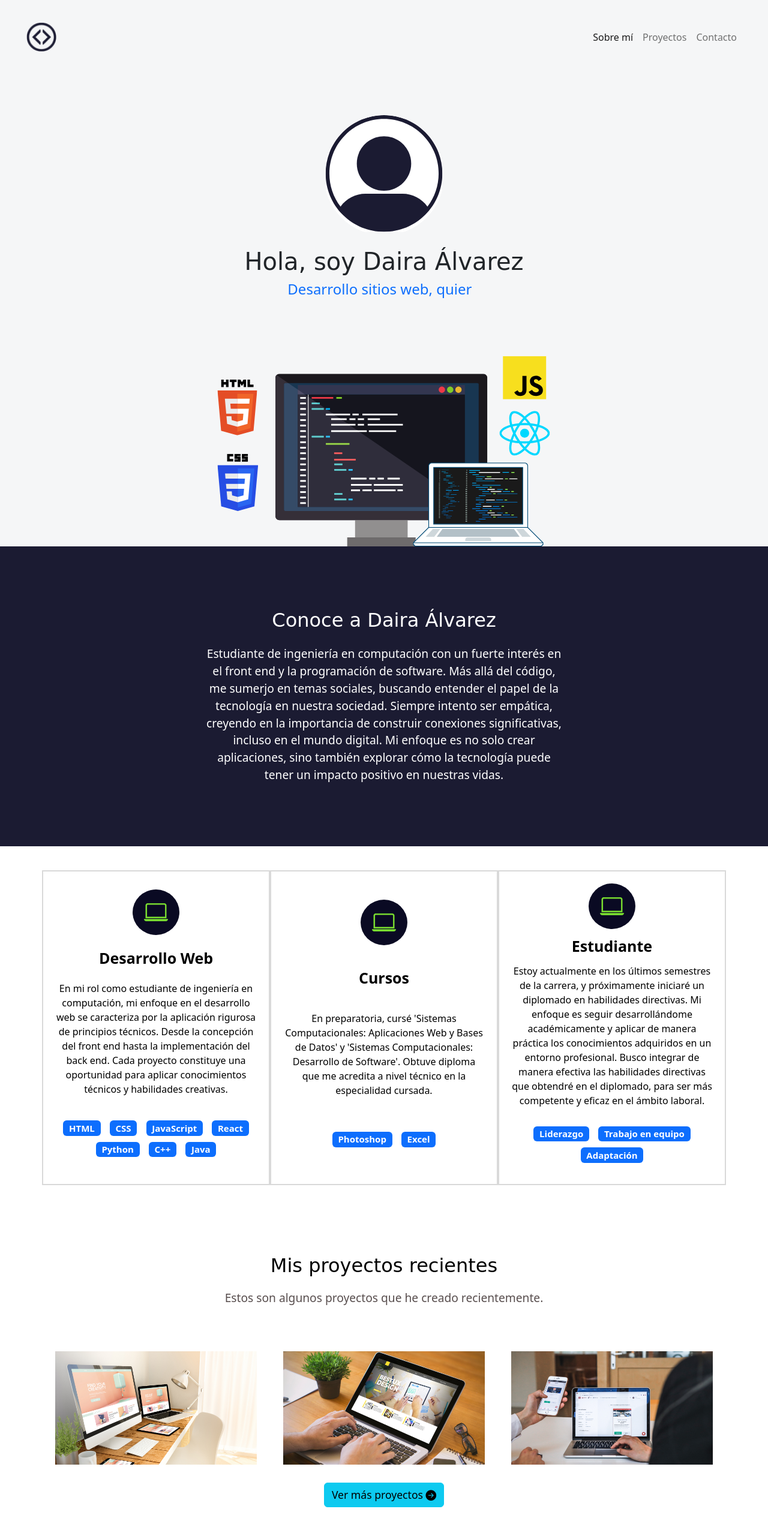
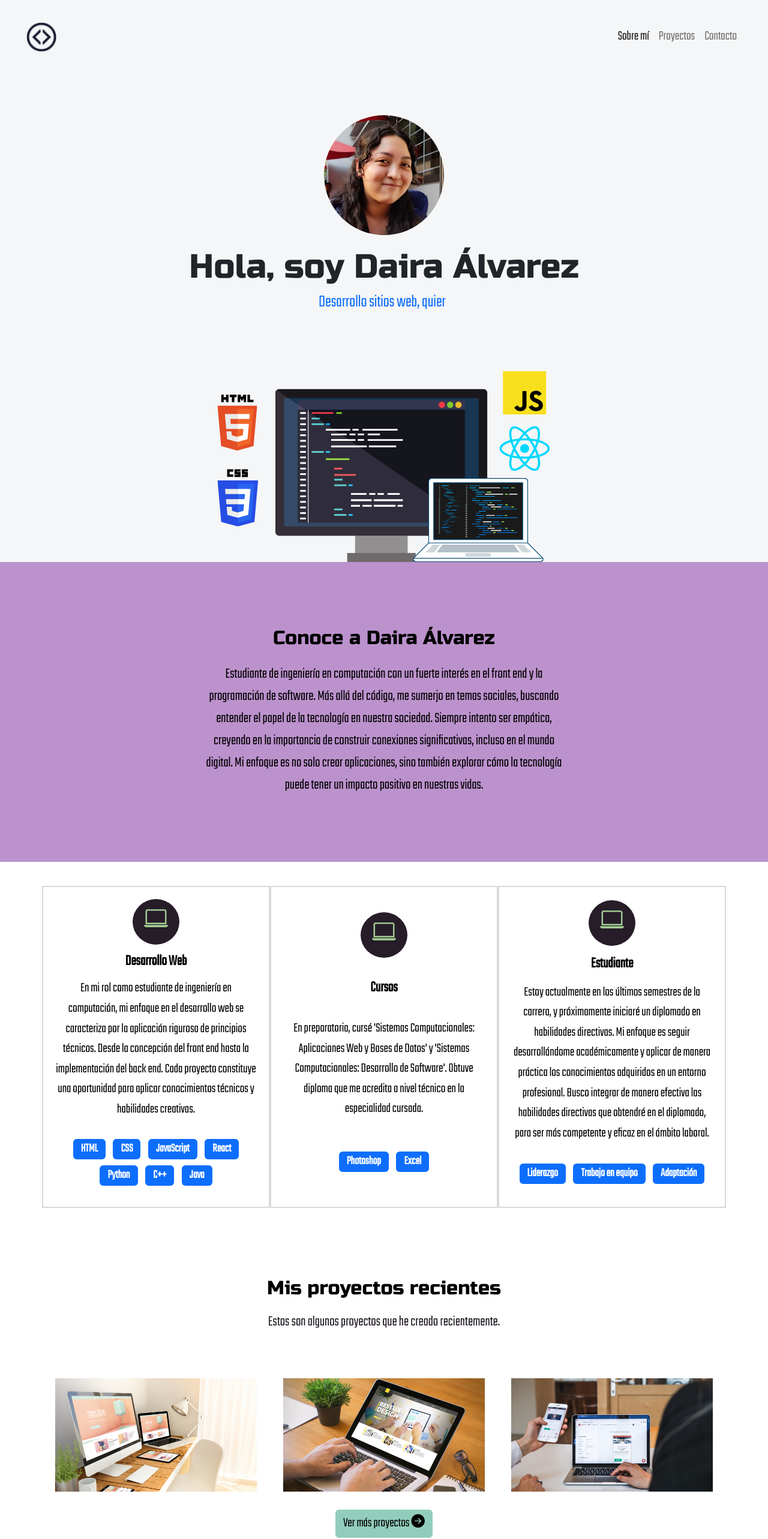
Before and after one commit to DairaA-AlvarezSolano/Portafolio, a plain HTML site: page index.html in a window 1280 px wide. Shown: the top 2566 px of the page at 60% size. Drawn offline with nearby package versions, Linux system fonts and the light colour scheme; a web font is replaced by a local one.

Commit message:
V2.
Se modificaron colores, tipografía y links.

Falta modificar ícono e imágenes

```diff
--- a/index.html
+++ b/index.html
@@ -25,7 +25,16 @@
   <link
     href="https://fonts.googleapis.com/css2?family=Quicksand:wght@500&family=Rubik+Dirt&family=Share+Tech+Mono&display=swap"
     rel="stylesheet">
-</head>
+    <!-- Fuentes personalizadas -->
+    <link rel="preconnect" href="https://fonts.googleapis.com">
+    <link rel="preconnect" href="https://fonts.googleapis.com">
+    <link rel="preconnect" href="https://fonts.gstatic.com" crossorigin>
+    <link href="https://fonts.googleapis.com/css2?family=Russo+One&display=swap" rel="stylesheet">
+    <link rel="preconnect" href="https://fonts.googleapis.com">
+    <link rel="preconnect" href="https://fonts.gstatic.com" crossorigin>
+    <link href="https://fonts.googleapis.com/css2?family=Teko:wght@300&display=swap" rel="stylesheet">
+
+  </head>
 
 <body>
   <!-- Barra de navegacion -->
@@ -47,7 +56,7 @@
             <a class="nav-link" href="#proyectos">Proyectos</a>
           </li>
           <li class="nav-item">
-            <a class="nav-link" href="#contacto">Contacto</a>
+            <a class="nav-link" href="#Contacto">Contacto</a>
           </li>
         </ul>
       </div>
@@ -57,8 +66,8 @@
   <!-- Seccion Hero -->
   <section class="hero align-items-stretch">
     <div class="hero-principal d-flex flex-column justify-content-center align-items-center">
-      <img class="hero-imagen-desarrollador rounded-circle" src="imagenes/desarrollador-ejemplo.svg"
-        alt="Foto de Jane Doe">
+      <img class="hero-imagen-desarrollador rounded-circle" src="imagenes/daira.jpeg"
+        alt="Foto de Daira">
       <h1>Hola, soy Daira Álvarez</h1>
       <!--<h2>Hola.</h2>-->
 
@@ -176,9 +185,9 @@
           <div class="proyecto">
             <img src="imagenes/proyecto3.png" alt="Proyecto 1">
             <div class="overlay">
-              <p>Museo</p>
+              <p>One Direction</p>
               <div class="iconos-contenedor">
-                <a href="https://github.com/DairaA-AlvarezSolano/Museo.git" target="_blank" rel="noopener noreferrer">
+                <a href="https://github.com/DairaA-AlvarezSolano/Proyecto.git" target="_blank" rel="noopener noreferrer">
                   <i class="bi bi-github"></i>
                 </a>
               </div>
@@ -321,17 +330,17 @@
   </section> -->
 
   <!-- Pie de pagina (footer) -->
-  <footer class="seccion-oscura d-flex flex-column align-items-center justify-content-center">
+  <footer class="seccion-oscura d-flex flex-column align-items-center justify-content-center" id="Contacto">
     <img class="footer-logo" src="imagenes/icono-blanco.svg" alt="Logo del portafolio">
     <p class="footer-texto text-center">¡Hagamos realidad nuestras ideas juntos!</p>
     <div class="iconos-redes-sociales d-flex flex-wrap align-items-center justify-content-center">
       <a href="https://github.com/DairaA-AlvarezSolano" target="_blank" rel="noopener noreferrer">
         <i class="bi bi-github"></i>
       </a>
-      <a href="#" target="_blank" rel="noopener noreferrer">
+      <a href="https://www.linkedin.com/in/daira-aketzalli/" target="_blank" rel="noopener noreferrer">
         <i class="bi bi-linkedin"></i>
       </a>
-      <a href="mailto:janedoe@micorreo.com" target="_blank" rel="noopener noreferrer">
+      <a href="mailto:alvarez.daira.99@gmail.com" target="_blank" rel="noopener noreferrer">
         <i class="bi bi-envelope"></i>
       </a>
     </div>
--- a/style.css
+++ b/style.css
@@ -1,3 +1,8 @@
+body{
+  font-family: 'Teko', sans-serif;
+  font-size: 140%;
+}
+
 /* Barra de navegacion */
 
 .navbar {
@@ -21,12 +26,15 @@ section {
 
 h1 {
   font-size: 2.5rem;
-  font-family: 'Rubik Dirt', cursive;
+  /* font-family: 'Rubik Dirt', cursive; */
+  font-family: 'Russo One', sans-serif;
+  font-size: 250%;
 }
 
 .seccion-oscura {
-  color: white;
-  background-color: #1b1b32;
+  color: black;
+  background-color: #bc92cd;
+
 }
 
 .seccion-clara {
@@ -37,23 +45,33 @@ h1 {
 .seccion-titulo {
   font-size: 2rem;
   padding: 15px 0;
-  font-family: 'Rubik Dirt', cursive;
-}
+  /* font-family: 'Rubik Dirt', cursive; */
+  font-family: 'Russo One', sans-serif;}
 
 .seccion-descripcion {
   font-size: 1.2rem;
-  color: #584e4e;
+  color: #201923;
+  font-family: 'Teko', sans-serif;
+  font-size: 110%;
 }
 
 .seccion-texto {
   font-size: 1.2rem;
+  font-family: 'Teko', sans-serif;
+  font-size: 110%;
 }
 
 .btn-info {
   font-size: 1.1rem;
   margin: 20px;
+  font-family: 'Teko', sans-serif;
+  font-size: 100%;
 }
 
+.text-bg-primary{
+  font-family: 'Teko', sans-serif;
+  font-size: 100%;
+}
 .texto-negro {
   color: black;
 }
@@ -82,7 +100,8 @@ h1 {
 
 .hero-principal h2 {
   font-size: 1.5rem;
-  color: #615151;
+  color: yellow;
+  font-size: 130%;
 }
 
 /* Sobre mi */
@@ -115,13 +134,13 @@ h1 {
 
 .experiencia .columna:hover {
   color: white;
-  background-color: #1b1b32;
+  background-color: #261d29;
 }
 
 .experiencia i {
   font-size: 2.5rem;
-  color: #7ade30;
-  background-color: #0a0a23;
+  color: #a3cd92;
+  background-color: #261d29;
   padding: 8px 19px;
   border-radius: 50%;
 }
@@ -136,6 +155,21 @@ h1 {
   font-size: 20px;
   font-weight: bold;
   margin: 10px 0;
+}
+
+.btn {
+  background-color: #92cdbc;
+  border-color: #92cdbc;
+}
+
+.btn:hover{
+  background-color: #83b9a9;
+  border-color: #83b9a9;
+}
+
+.btn:active{
+  background-color: #83b9a9;
+  border-color: #83b9a9;
 }
 
 .badge {
@@ -192,6 +226,7 @@ h1 {
 
 .overlay .iconos-contenedor {
   display: flex;
+  justify-content: center;
 }
 
 .overlay i {
@@ -201,7 +236,7 @@ h1 {
 }
 
 
-/* Testimonios */
+/* Testimonios
 
 .testimonios {
   padding: 40px 40px 80px 40px;
@@ -253,9 +288,9 @@ h1 {
 .testimonio-info .cargo {
   font-size: 0.9rem;
   color: #656060;
-}
+}*/
 
-/* Contacto */
+/* Contacto
 
 .contacto .container {
   max-width: 1100px;
@@ -305,12 +340,12 @@ h1 {
 
 .contacto button:hover i {
   color: black;
-}
+}*/
 
 /* Pie de pagina (footer) */
 
 footer {
-  min-height: 500px;
+  min-height: 200px;
 }
 
 .footer-logo {
@@ -347,7 +382,8 @@ footer {
 
 .iconos-redes-sociales a:hover {
   background-color: white;
-  border: 2px solid rgb(13, 110, 253);
+  /* border: 2px solid rgb(13, 110, 253); */
+  border: 2px solid #261d29;
 }
 
 .iconos-redes-sociales a:hover i {
```
Also changed, not shown: imagenes/daira-fotor-202311100441.jpg (added), imagenes/daira.jpeg (added), imagenes/icon.jpeg (added).
